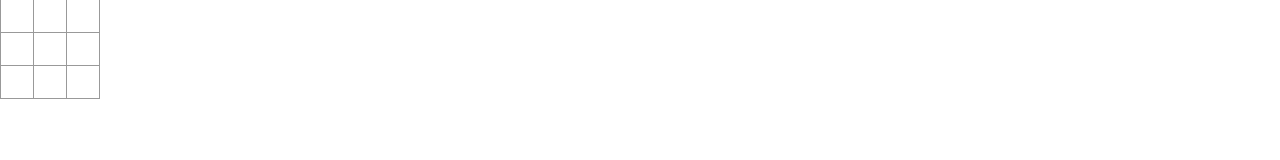
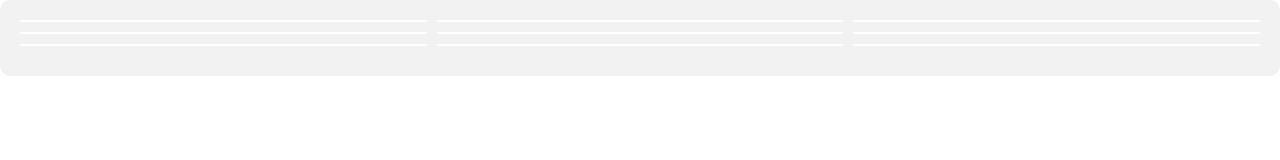
Before and after one commit to kazuya-u/NANOX-REACT, a React (Vite) app: page / in a window 1280 px wide. Shown: the top 160 px of the page. Built offline with nearby package versions, Linux system fonts and the light colour scheme.

Commit message:
Apply style.css.

```diff
--- a/src/App.tsx
+++ b/src/App.tsx
@@ -18,25 +18,30 @@ function Square({value, onSquareClick}) {
 
 const App: React.FC = () => {
   const [squares, setSquares] = useState(Array(9).fill(null));
+  const [xIsNext, setXIsNext] = useState(true);
   function handleClick(i) {
+    if (squares[i]) {
+      return;
+    }
     const nextSquares = squares.slice();
-    nextSquares[i] = 'x';
+    if (xIsNext) {
+      nextSquares[i] = 'X';
+    } else {
+      nextSquares[i] = 'o';
+    }
     setSquares(nextSquares);
+    setXIsNext(!xIsNext);
   }
   return (
     <>
       <GlobalStyle />
-      <div className='board-row'>
+      <div className='board'>
         <Square value={squares[0]} onSquareClick={() => handleClick(0)} />
         <Square value={squares[1]} onSquareClick={() => handleClick(1)} />
         <Square value={squares[2]} onSquareClick={() => handleClick(2)} />
-      </div>
-      <div className='board-row'>
         <Square value={squares[3]} onSquareClick={() => handleClick(3)} />
         <Square value={squares[4]} onSquareClick={() => handleClick(4)} />
         <Square value={squares[5]} onSquareClick={() => handleClick(5)} />
-      </div>
-      <div className='board-row'>
         <Square value={squares[6]} onSquareClick={() => handleClick(6)} />
         <Square value={squares[7]} onSquareClick={() => handleClick(7)} />
         <Square value={squares[8]} onSquareClick={() => handleClick(8)} />
--- a/src/style.css
+++ b/src/style.css
@@ -57,21 +57,34 @@ body {
 }
 
 .square {
-  background: #fff;
-  border: 1px solid #999;
-  float: left;
+  display: flex;
+  justify-content: center;
+  align-items: center;
   font-size: 24px;
-  font-weight: bold;
-  line-height: 34px;
-  height: 34px;
-  margin-right: -1px;
-  margin-top: -1px;
-  padding: 0;
-  text-align: center;
-  width: 34px;
+  background-color: #fff;
+  color: #333;
+  border: none;
+  border-radius: 5px;
+  width: 100%;
+  height: 100%;
+  cursor: pointer;
+  transition: background-color 0.3s ease;
 }
 
-.board-row:after {
+.square:hover {
+  background-color: #e2e2e2;
+}
+
+.board {
+  display: grid;
+  grid-template-columns: repeat(3, 1fr);
+  grid-gap: 10px;
+  background-color: #f2f2f2;
+  border-radius: 10px;
+  padding: 20px;
+}
+
+.board:after {
   clear: both;
   content: '';
   display: table;
@@ -82,7 +95,9 @@ body {
 }
 .game {
   display: flex;
-  flex-direction: row;
+  justify-content: center;
+  align-items: center;
+  height: 100vh;
 }
 
 .game-info {
```
